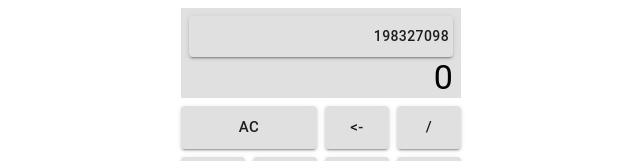
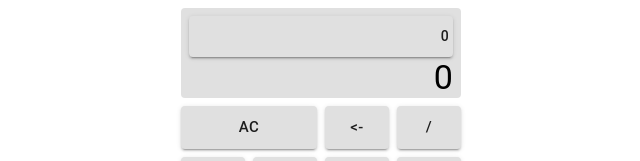
Before and after one commit to ke-liang-liu/calculator, a React (Create React App) app: page / in a window 1280 px wide. Shown: the top 161 px of the page, without its empty margins (319-959 px from the left). Built offline with nearby package versions, Linux system fonts and the light colour scheme.

Commit message:
add init HistoryDialog with keyboard support

```diff
--- a/src/App.js
+++ b/src/App.js
@@ -1,8 +1,8 @@
 import React, { useState, useEffect } from 'react';
 import Typography from '@material-ui/core/Typography';
-import Divider from '@material-ui/core/Divider';
+import Button from '@material-ui/core/Button';
 import MyButton, { buttons } from './components/MyButton';
-import HisButton from './components/HisButton';
+import HistoryDialog from './components/HistoryDialog';
 import useStyles from './components/styles';
 import keyboardFunc from './components/keyboard';
 
@@ -39,6 +39,8 @@ function Calculator() {
   const [currOperator, setCurrOperator] = useState('+');
   const [currSign, setCurrSign] = useState('+');
   const [bgColor, setBgColor] = useState('white');
+  const [history, setHistory] = useState([]);
+  const [open, setOpen] = useState(false);
 
   document.addEventListener('DOMContentLoaded', function () {
     document.addEventListener('keydown', keyboardFunc);
@@ -166,15 +168,26 @@ function Calculator() {
     setLastButton(value);
   }
 
+  const handleClickOpen = () => {
+    setOpen(true);
+  };
+
+  const handleClose = value => {
+    setOpen(false);
+    setEquation(value);
+    //TODO setCurrVal()
+  };
+
   return (
     <div style={{ width: '100%', height: '100vh', backgroundColor: `${bgColor}` }}>
       <div className={classes.gridContainer}>
         <div className={[classes.item, classes.bulletboard].join(' ')}>
           <Typography className={classes.equation} variant='subtitle1'>
-            {/* {equation} */}
-            <HisButton />
+            <Button id='hisButton' className={classes.hisButton} variant="contained" onClick={handleClickOpen} fullWidth>
+              {equation}
+            </Button>
+            <HistoryDialog className={classes.historyDialog} open={open} onClose={handleClose} historyArr={['1 + 1 = 2', '2 + 2 = 4', '3 + 3 = 677777777777777777777777']} />
           </Typography>
-          {/* <Divider className={classes.divider} /> */}
           <Typography id="display" variant="h4" value={currVal}>
             {currVal}
           </Typography>
--- a/src/components/HisButton.js
+++ /dev/null
@@ -1,26 +0,0 @@
-import React from 'react';
-import { Button } from '@material-ui/core/';
-import { makeStyles } from '@material-ui/core/styles';
-
-const useStyles = makeStyles(theme => ({
-  thisButton: {
-    // color: theme.palette.grey[700],
-    justifyContent: 'flex-end',
-    padding: theme.spacing(1, 0.5),
-  }
-}));
-
-const HisButton = (props) => {
-  const classes = useStyles();
-  return (
-    <Button
-      variant='contained'
-      className={classes.thisButton}
-      // onClick={}
-      fullWidth>
-      198327098
-    </Button>
-  );
-}
-
-export default HisButton;
--- /dev/null
+++ b/src/components/HistoryDialog.js
@@ -0,0 +1,53 @@
+import React from 'react';
+import PropTypes from 'prop-types';
+import { makeStyles } from '@material-ui/core/styles';
+import Button from '@material-ui/core/Button';
+import List from '@material-ui/core/List';
+import ListItem from '@material-ui/core/ListItem';
+import ListItemText from '@material-ui/core/ListItemText';
+import Dialog from '@material-ui/core/Dialog';
+import DialogActions from '@material-ui/core/DialogActions';
+
+const useStyles = makeStyles({
+  listItem: {
+    textAlign: 'right',
+  },
+});
+
+export default function HistoryDialog(props) {
+  const classes = useStyles();
+  const { onClose, historyArr, open } = props;
+
+  const handleClose = () => {
+    onClose('onClose + onClose = onClose');
+  };
+
+  const handleListItemClick = value => {
+    onClose(value);
+  };
+
+  return (
+    <Dialog onClose={handleClose} open={open} maxWidth='sm' scroll='paper'>
+      <List>
+        {historyArr.map((equation, index) => (
+          <ListItem className={classes.listItem} button onClick={() => handleListItemClick(equation)} key={index} >
+            <ListItemText primary={equation} />
+          </ListItem>
+        ))}
+      </List>
+      <DialogActions>
+        <Button onClick={handleClose}>
+          Cancel
+          </Button>
+        <Button onClick={handleClose}>
+          Clear History
+          </Button>
+      </DialogActions>
+    </Dialog>
+  );
+}
+
+HistoryDialog.propTypes = {
+  onClose: PropTypes.func.isRequired,
+  open: PropTypes.bool.isRequired,
+};
--- a/src/components/keyboard.js
+++ b/src/components/keyboard.js
@@ -1,7 +1,11 @@
 export default function keyboardFunc(e) {
   e.stopImmediatePropagation();
-  console.log(e.keyCode);
   switch (e.keyCode) {
+    case 72: // H
+    case 77: // M
+    case 82: // R
+      document.getElementById('hisButton').click();
+      break;
     case 27:  // Esc
     case 65:  // A
     case 67:  // C
--- a/src/components/styles.js
+++ b/src/components/styles.js
@@ -29,6 +29,7 @@ const useStyles = makeStyles(theme => ({
     textAlign: 'right',
     backgroundColor: theme.palette.grey[300],
     padding: theme.spacing(0, 1),
+    borderRadius: theme.shape.borderRadius,
   },
   equation: {
     margin: theme.spacing(1, 0),
@@ -53,6 +54,13 @@ const useStyles = makeStyles(theme => ({
     color: theme.palette.text.secondary.dark,
     whiteSpace: 'nowrap',
   },
+  hisButton: {
+    justifyContent: 'flex-end',
+    padding: theme.spacing(1, 0.5),
+  },
+  historyDialog: {
+    width: 'fit-content',
+  }
 }));
 
 export default useStyles;
```
